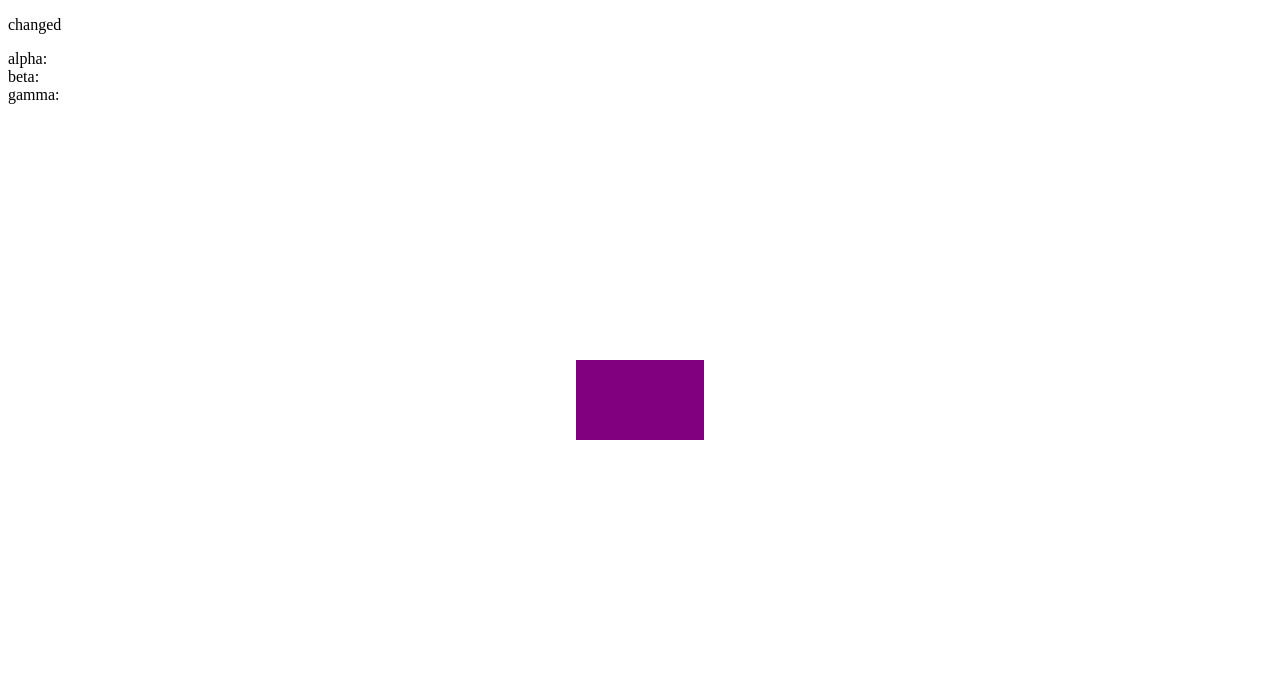
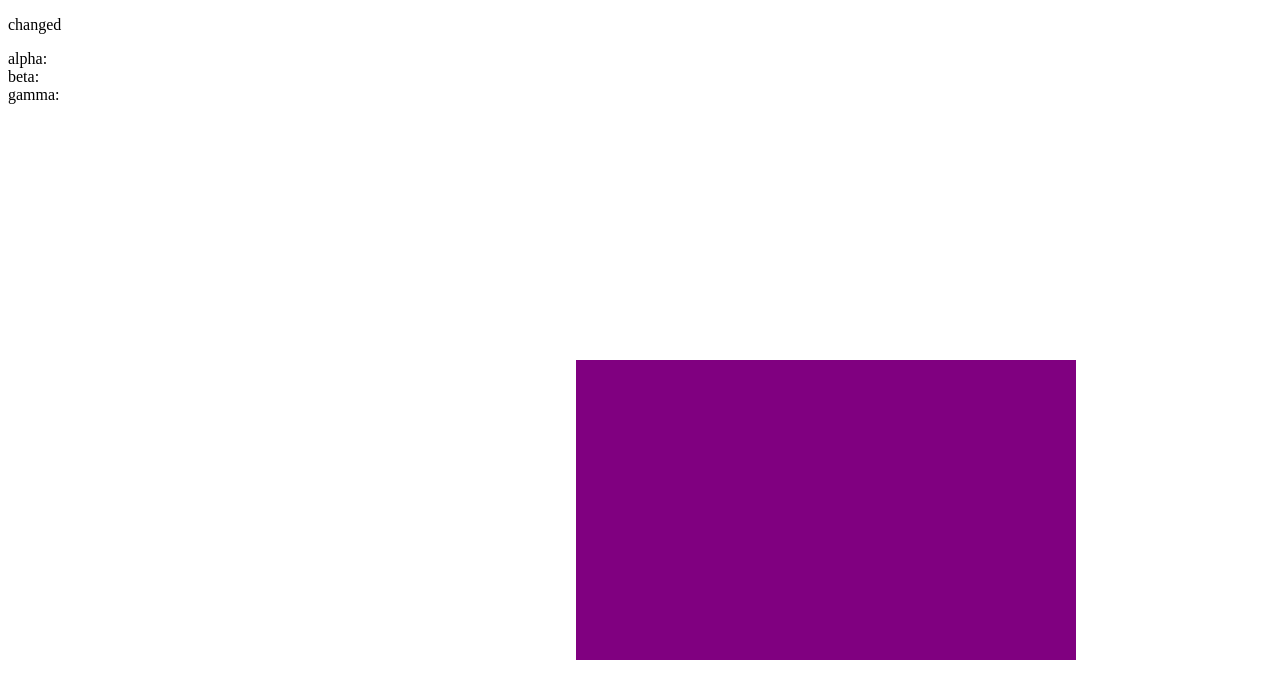
Before and after one commit to gabriellakovacs/gyroscope_test, a plain HTML site: page index.html in a window 1280 px wide. Drawn offline with Linux system fonts and the light colour scheme.

Commit message:
no message

```diff
--- a/index.html
+++ b/index.html
@@ -13,8 +13,8 @@
       width: 100%
     }
     #flat {
-        height: 10%;
-        width: 10%;
+        height: 300px;
+        width: 500px;
         position: absolute;
         top: 45%;
         left: 45%;
```
